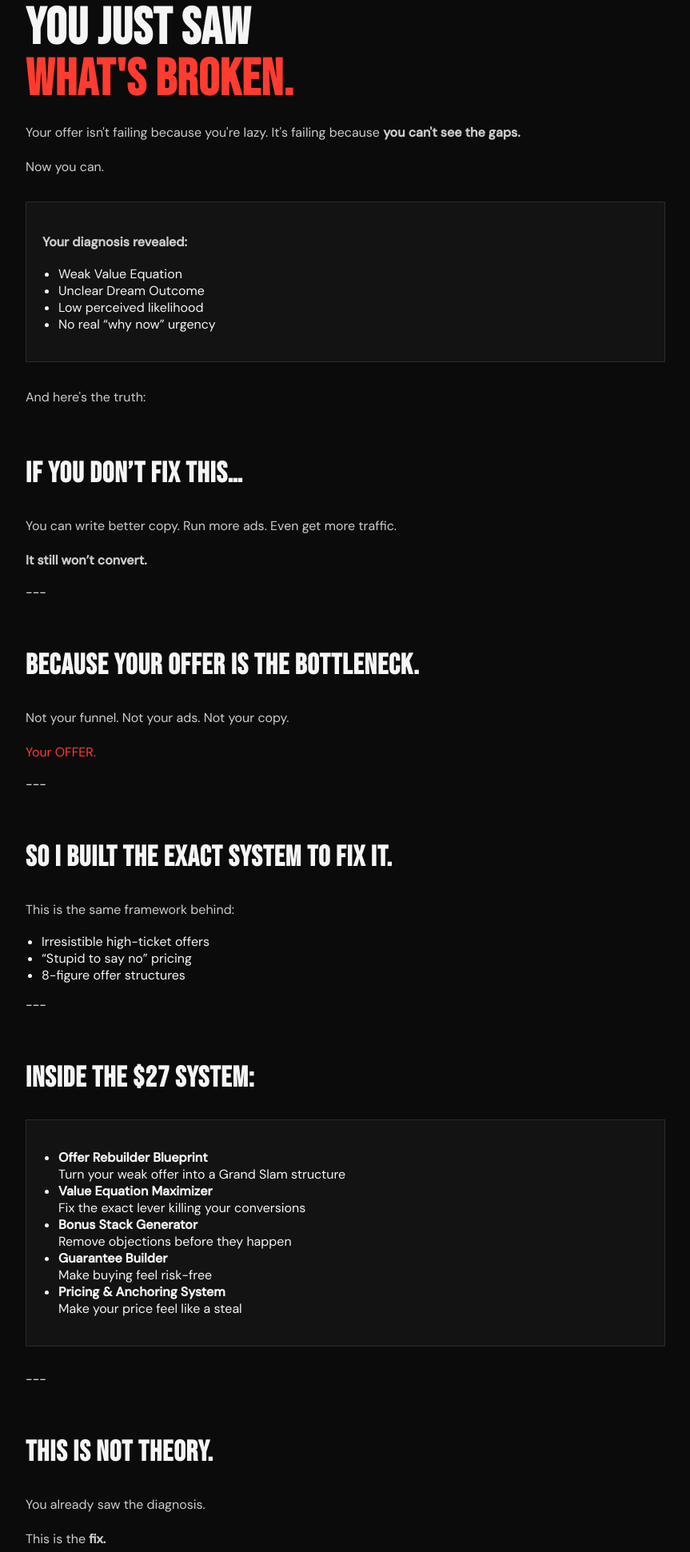
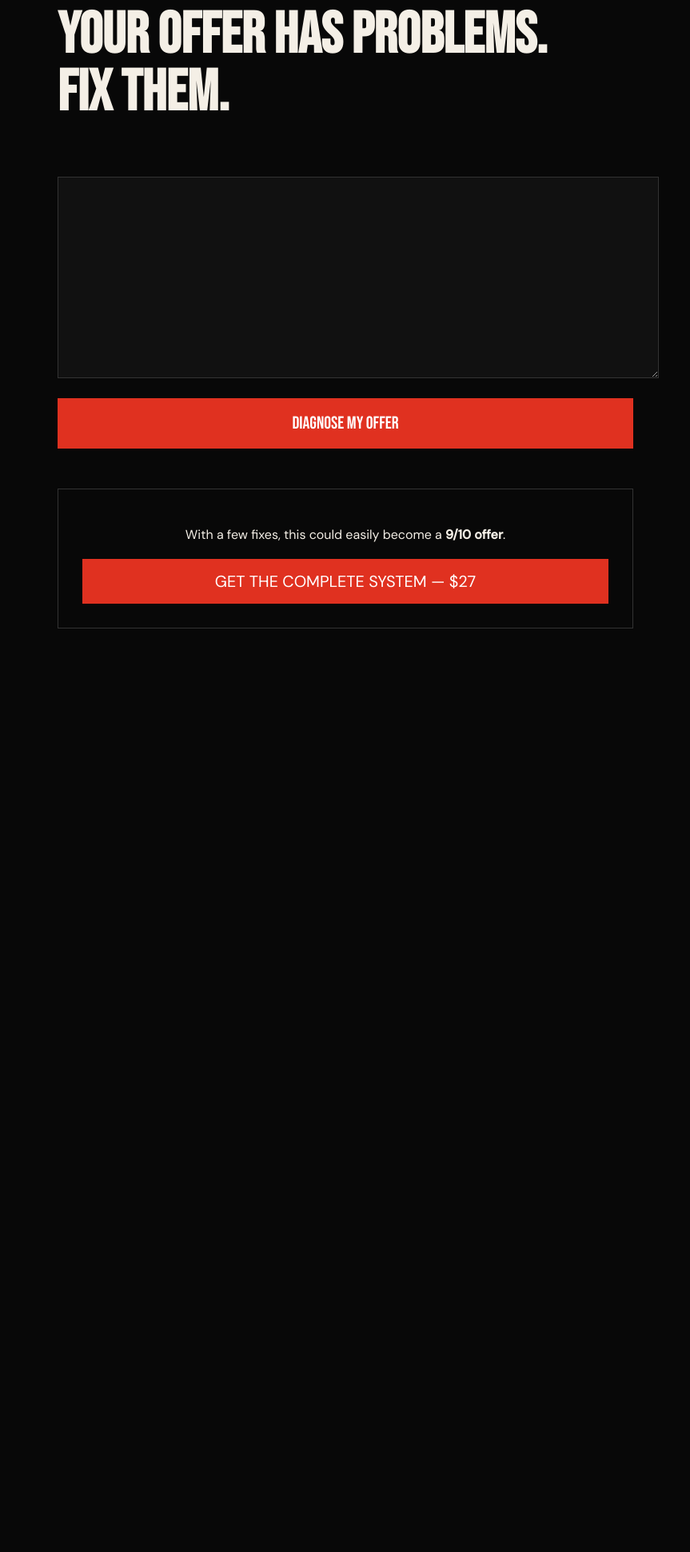
Before and after one commit to anngg2/100m-offers-diagnosis, a plain HTML site: page index2.html in a window 1280 px wide. Shown: the part 79-2020 px from the top of the page at 80% size, without its empty margins (208-1071 px from the left). After the commit the page ends 905 px from the top, so only its background shows below. Drawn offline with Linux system fonts and the light colour scheme.

Commit message:
Update index2.html

```diff
--- a/index2.html
+++ b/index2.html
@@ -3,77 +3,88 @@
 <head>
 <meta charset="UTF-8">
 <meta name="viewport" content="width=device-width, initial-scale=1.0">
-<title>Fix Your Offer — $27</title>
+<title>$100M Offer Diagnosis — Free Tool</title>
 
 <link href="https://fonts.googleapis.com/css2?family=Bebas+Neue&family=DM+Sans:wght@300;400;500&display=swap" rel="stylesheet">
 
 <style>
 body {
   margin:0;
-  background:#0b0b0b;
-  color:#f5f5f5;
+  background:#080808;
+  color:#f4efe6;
   font-family:'DM Sans',sans-serif;
 }
 
 .container {
-  max-width:800px;
+  max-width:720px;
   margin:0 auto;
   padding:40px 20px;
 }
 
-h1,h2 {
+h1 {
   font-family:'Bebas Neue',sans-serif;
-  letter-spacing:1px;
+  font-size:72px;
+  line-height:1;
 }
 
-h1 {
-  font-size:64px;
-  line-height:1;
-  margin-bottom:20px;
+textarea {
+  width:100%;
+  height:220px;
+  margin-top:20px;
+  padding:15px;
+  background:#111;
+  color:#fff;
+  border:1px solid #333;
 }
 
-h2 {
-  font-size:36px;
-  margin-top:60px;
+button {
+  width:100%;
+  margin-top:20px;
+  padding:18px;
+  background:#e03120;
+  color:#fff;
+  border:none;
+  font-size:22px;
+  font-family:'Bebas Neue';
+  cursor:pointer;
 }
 
-p {
-  line-height:1.7;
-  color:#ccc;
+.results {
+  margin-top:50px;
 }
 
-.highlight {
-  color:#ff3c2f;
+.results h2 {
+  font-family:'Bebas Neue';
+  margin-top:40px;
 }
 
-.box {
-  border:1px solid rgba(255,255,255,0.1);
-  padding:20px;
+.results hr {
+  border:none;
+  border-top:1px solid #333;
   margin:30px 0;
-  background:rgba(255,255,255,0.03);
+}
+
+.results ul {
+  padding-left:20px;
 }
 
 .cta {
-  display:block;
-  text-align:center;
-  background:#ff3c2f;
-  color:#fff;
-  padding:18px;
-  text-decoration:none;
-  font-size:24px;
-  font-family:'Bebas Neue',sans-serif;
-  margin-top:30px;
-}
-
-.small {
-  font-size:12px;
-  color:#888;
+  margin-top:50px;
+  padding:30px;
+  border:1px solid #333;
   text-align:center;
 }
 
-ul {
-  padding-left:20px;
+.cta a {
+  display:block;
+  margin-top:20px;
+  padding:15px;
+  background:#e03120;
+  color:#fff;
+  text-decoration:none;
+  font-size:20px;
 }
+
 </style>
 </head>
 
@@ -81,159 +92,113 @@ ul {
 
 <div class="container">
 
-<!-- HERO -->
-<h1>You Just Saw<br><span class="highlight">What's Broken.</span></h1>
+<h1>Your Offer Has Problems.<br>Fix Them.</h1>
 
-<p>
-Your offer isn't failing because you're lazy.
-It's failing because <strong>you can't see the gaps.</strong>
-</p>
+<textarea id="input"></textarea>
 
-<p>
-Now you can.
-</p>
+<button onclick="run()">DIAGNOSE MY OFFER</button>
 
-<div class="box">
-<p><strong>Your diagnosis revealed:</strong></p>
-<ul>
-<li>Weak Value Equation</li>
-<li>Unclear Dream Outcome</li>
-<li>Low perceived likelihood</li>
-<li>No real “why now” urgency</li>
-</ul>
+<div id="output" class="results"></div>
+
+<div class="cta">
+  <p>With a few fixes, this could easily become a <strong>9/10 offer</strong>.</p>
+  <a href="https://cecila2.gumroad.com/l/ilhmg" target="_blank">
+    GET THE COMPLETE SYSTEM — $27
+  </a>
 </div>
 
-<p>
-And here's the truth:
-</p>
+</div>
 
-<h2>If you don’t fix this…</h2>
+<script>
+const API_KEY = "YOUR_API_KEY";
 
-<p>
-You can write better copy.
-Run more ads.
-Even get more traffic.
-</p>
+const PROMPT = `
+You are a world-class Offer Strategist trained by Alex Hormozi.
 
-<p>
-<strong>It still won’t convert.</strong>
-</p>
+Analyze using $100M Offers.
+
+STYLE:
+- Encouraging but honest
+- Start with strengths
+
+FORMAT:
+
+## 1. Overall Grand Slam Score
+Score + summary
 
 ---
 
-<h2>Because your OFFER is the bottleneck.</h2>
-
-<p>
-Not your funnel.
-Not your ads.
-Not your copy.
-</p>
-
-<p class="highlight">
-Your OFFER.
-</p>
+## 2. Value Equation
+Dream Outcome
+Likelihood
+Time Delay
+Effort
 
 ---
 
-<h2>So I built the exact system to fix it.</h2>
-
-<p>
-This is the same framework behind:
-</p>
-
-<ul>
-<li>Irresistible high-ticket offers</li>
-<li>“Stupid to say no” pricing</li>
-<li>8-figure offer structures</li>
-</ul>
+## 3. What’s Working Well
+- points
 
 ---
 
-<h2>Inside the $27 System:</h2>
-
-<div class="box">
-<ul>
-<li><strong>Offer Rebuilder Blueprint</strong><br>
-Turn your weak offer into a Grand Slam structure</li>
-
-<li><strong>Value Equation Maximizer</strong><br>
-Fix the exact lever killing your conversions</li>
-
-<li><strong>Bonus Stack Generator</strong><br>
-Remove objections before they happen</li>
-
-<li><strong>Guarantee Builder</strong><br>
-Make buying feel risk-free</li>
-
-<li><strong>Pricing & Anchoring System</strong><br>
-Make your price feel like a steal</li>
-</ul>
-</div>
+## 4. Opportunities
+Quote + explanation + direction
 
 ---
 
-<h2>This is NOT theory.</h2>
-
-<p>
-You already saw the diagnosis.
-</p>
-
-<p>
-This is the <strong>fix.</strong>
-</p>
+## 5. Diagnosis
+Category of One
+Bonuses
+Guarantee
+Scarcity
+Score
 
 ---
 
-<h2>Imagine this instead:</h2>
+## 6. Next Step
 
-<ul>
-<li>Your offer instantly makes sense</li>
-<li>People WANT to buy</li>
-<li>No more guessing pricing</li>
-<li>No more “why isn’t this converting?”</li>
-</ul>
+Rules:
+No full rewrite.
+`;
 
----
+async function run() {
+  const text = document.getElementById("input").value;
 
-<h2>Price: <span class="highlight">$27</span></h2>
+  const res = await fetch("https://api.deepseek.com/v1/chat/completions", {
+    method: "POST",
+    headers: {
+      "Content-Type": "application/json",
+      "Authorization": "Bearer " + API_KEY
+    },
+    body: JSON.stringify({
+      model: "deepseek-chat",
+      temperature: 0.7,
+      messages: [
+        { role: "system", content: PROMPT },
+        { role: "user", content: text }
+      ]
+    })
+  });
 
-<p class="small">Normally $97</p>
+  const data = await res.json();
+  const output = data.choices[0].message.content;
 
----
+  render(output);
+}
 
-<a href="https://cecila2.gumroad.com/l/ilhmg" class="cta">
-GET THE COMPLETE SYSTEM
-</a>
+function render(md) {
+  let html = md
+    .replace(/^## (.*$)/gim, '<h2>$1</h2>')
+    .replace(/\*\*(.*?)\*\*/g, '<strong>$1</strong>')
+    .replace(/^- (.*$)/gim, '<li>$1</li>')
+    .replace(/\n\n/g, '<br><br>')
+    .replace(/---/g, '<hr>');
 
-<p class="small">
-30-day money-back guarantee · No risk
-</p>
+  html = html.replace(/(<li>.*<\/li>)/g, '<ul>$1</ul>');
 
----
-
-<h2>Last thing.</h2>
-
-<p>
-Most people will look at their diagnosis…
-</p>
-
-<p>
-…then do nothing.
-</p>
-
-<p class="highlight">
-And stay stuck.
-</p>
-
-<p>
-The ones who fix their offer?
-</p>
-
-<p>
-They win.
-</p>
-
-</div>
+  document.getElementById("output").innerHTML = html;
+}
+</script>
 
 </body>
 </html>
```
